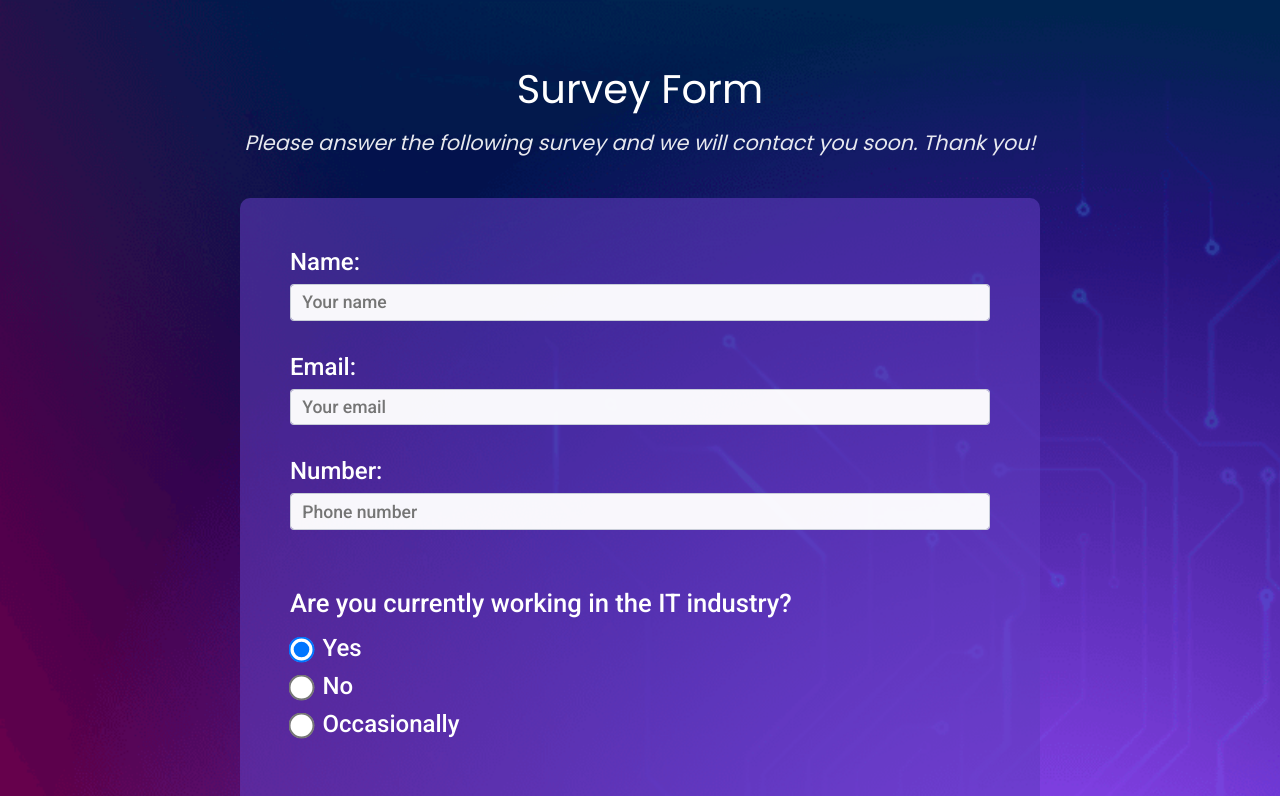
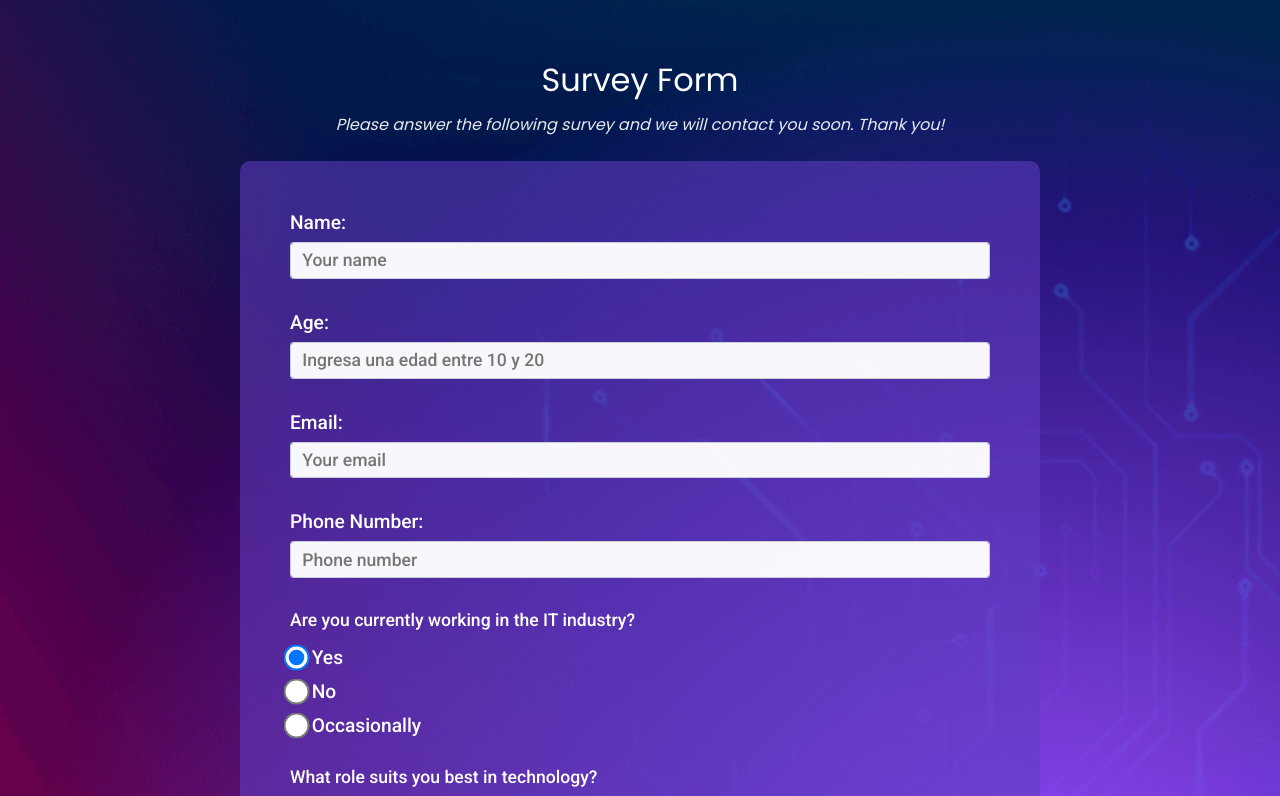
Before and after one commit to pepitacodes/freeCodeCamp-survey-form, a plain HTML site: page index.html in a window 1280 px wide. Shown: the top 796 px of the page. Drawn offline with Linux system fonts and the light colour scheme.

Commit message:
se actualizan estilos

```diff
--- a/index.html
+++ b/index.html
@@ -17,10 +17,12 @@
     <form id="survey-form">
             <label id="name-label" for="name">Name:</label>
             <input id="name" class="form-control" type="text" name="name" placeholder="Your name" required>
+            <label id="number-label" for="number">Age:</label>
+            <input id="number" class="form-control" type="number" name="number" min="18" max="100" placeholder="Ingresa una edad entre 10 y 20" required>
             <label id="email-label" for="email">Email:</label>
             <input id="email" class="form-control" type="email" name="email" placeholder="Your email" required>
-            <label id="number-label" for="number">Number:</label>
-            <input id="number" class="form-control" type="number" name="number" min="10" max="20" pattern="(###) ###-####" placeholder="Phone number" required>
+            <label id="number-label" for="number">Phone Number:</label>
+            <input id="number" class="form-control" type="number" name="number" pattern="(###) ###-####" placeholder="Phone number" required>
         <div class="job-section">
             <p>Are you currently working in the IT industry?</p>
             <input type="radio" id="yes" name="job-situation" value="Yes" checked>
--- a/styles.css
+++ b/styles.css
@@ -4,45 +4,56 @@
     --roboto-font: 'Roboto', sans-serif;
     --poppins-font: 'Poppins', sans-serif;
 }
+
 * {
     box-sizing: border-box;
+    margin: 0;
+    padding: 0;
 }
+
 body {
     background-color: #858AE3;
     background-image: url(./assets/survey-background_compressed.png);
     background-repeat: no-repeat;
     background-size: cover;
+    margin-top: 2rem;
     padding-top: 1.5rem;
     font-family: var(--poppins-font);
     color: #FFFFFF;
     text-align: start;
 }
+
 h1 {
-    margin-bottom: 0rem;
+    margin-bottom: 0;
     text-align: center;
-    font-size: 2.5rem;
+    font-size: 2rem;
     font-weight: 500;
 }
+
 .subtitle {
     margin-top: 0.5rem;
-    font-size: 1.3rem;
+    font-size: 1rem;
     font-style: italic;
-    font-weight: 300;
+    font-weight: 100;
     opacity: 0.9;
-    padding-bottom: 1.5rem;
+    padding-bottom: 0.5rem;
     text-align: center;
 }
 
 p {
     margin-bottom: 1rem;
-    font-size: 1.6rem;
+    font-size: 1.1rem;
 }
+
 br {
     height: 1rem;
 }
+
 input[type="radio"], input[type="checkbox"] {
     margin-bottom: 1rem;
+    border: none;
 }
+
 form {
     display: flex;
     flex-direction: column;
@@ -50,17 +61,17 @@ form {
     max-width: 800px;
     height: fit-content;
     padding: 50px;
-    padding-bottom: 5rem;
+    padding-bottom: 3rem;
     border-radius: 10px;
     margin: auto;
-    font-size: 1.4rem;
+    font-size: 1rem;
     font-family: var(--roboto-font);
+    margin-bottom: 10rem;
 }
 
 .form-control {
     display: block;
-    height: 2rem;
-    margin: 0.5rem 0rem;
+    margin: 0.5rem 0;
     margin-bottom: 2rem;
     height: 2.3rem;
     padding: 0.3rem 0.7rem;
@@ -73,13 +84,15 @@ form {
     font-size: 1.1rem;
     font-family: inherit;
 }
+
 select {
- width: 100%;
+    width: 100%;
 }
+
 label {
-    font-size: 1.5rem;
-    font-weight: 400;
+    font-size: 1.2rem;
 }
+
 input[type="submit"] {
     display: block;
     height: 60px;
@@ -89,27 +102,27 @@ input[type="submit"] {
     margin-top: 2rem;
     font-size: 1.3rem;
     background-color: var(--blue-color);
-    border: 0px;
+    border: 0;
     border-radius: 30px;
     color: #FFFFFF;
     letter-spacing: 3px;
     font-weight: 600;
     font-family: var(--poppins-font);
 }
+
 input[type="submit"]:hover {
     color: white;
-    background: var(--blue-color);
     background: var(--duo-tone);
 }
+
 input[type="radio"] {
     width: fit-content;
 }
+
 input[type="checkbox"], input[type="radio"] {
     transform: scale(2);
 }
-input[type=radio] {
-    display: inline-block;
-}
+
 textarea {
     font-size: 20px;
     width: 100%;
@@ -118,6 +131,7 @@ textarea {
     border-radius: 5px;
     font-family: var(--roboto-font);
 }
+
 .textarea-section {
     margin-top: 2rem;
     font-family: var(--roboto-font);
```
